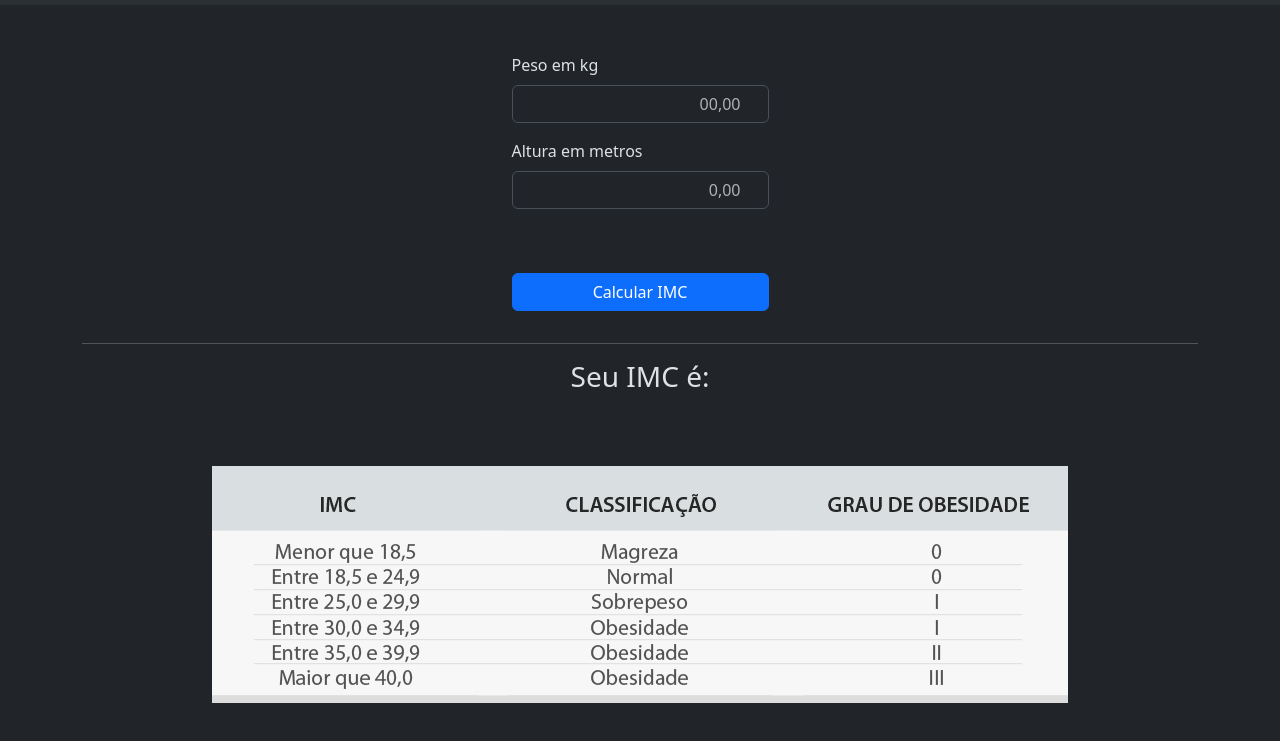
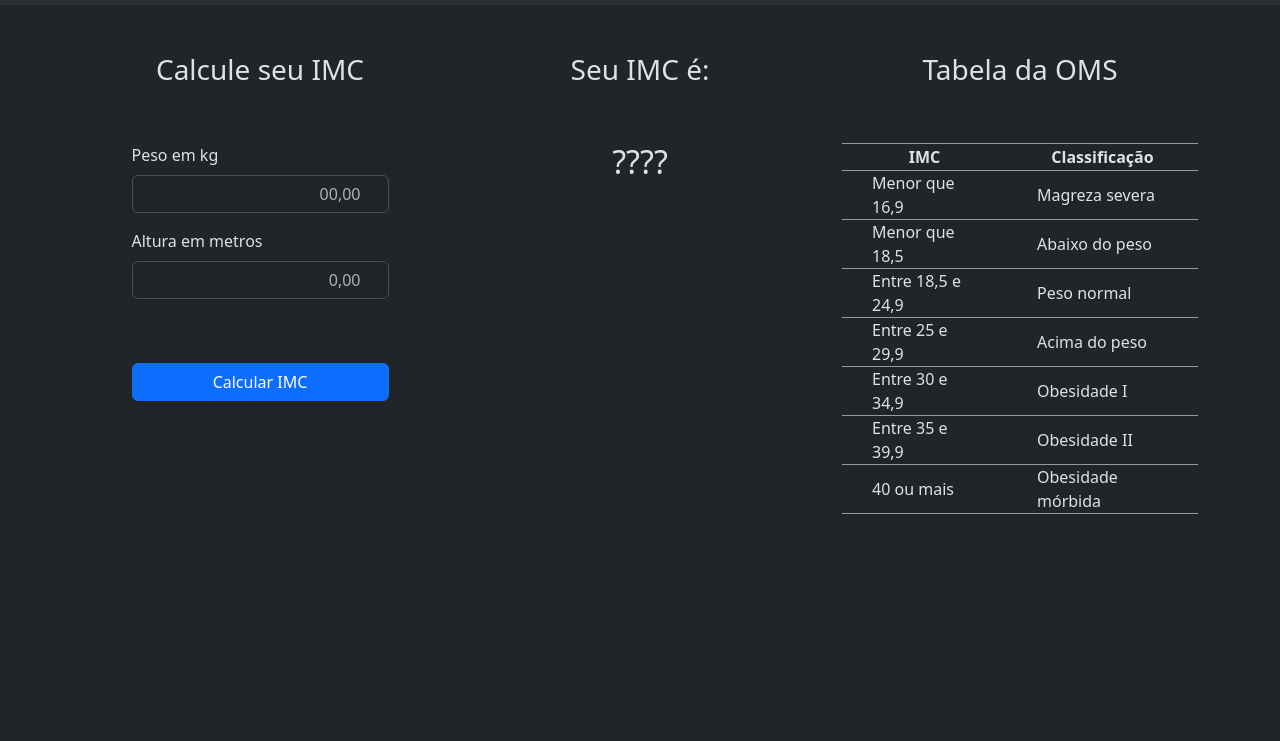
Before and after one commit to alexmachadoribeiro/imc-front-end, a plain HTML site: page index.html in a window 1280 px wide. Shown: the part 51-792 px from the top of the page. Drawn offline with nearby package versions, Linux system fonts and the light colour scheme.

Commit message:
Versão 1.2. Troca da imagem por uma tabela em HTML. Divisão da página em 3 seções.

```diff
--- a/css/estilos.css
+++ b/css/estilos.css
@@ -1,3 +1,20 @@
 .input {
     text-align: right;
 }
+
+table {
+    width: 100%;
+}
+
+td {
+    padding: 0px 30px;
+}
+
+th {
+    text-align: center;
+}
+
+tr {
+    border-top: 1px solid #999;
+    border-bottom: 1px solid #999;
+}
--- a/index.html
+++ b/index.html
@@ -44,7 +44,12 @@
     <!-- corpo da página -->
     <main class="mt-5">
         <div class="container">
+            <div class="row">
+                <section class="col-md-4 col-12">
                     <div class="d-flex justify-content-center">
+                        <h3>Calcule seu IMC</h3>
+                    </div>
+                    <div class="d-flex justify-content-center mt-5">
                         <form>
                             <section class="row">
                                 <div class="mb-3">
@@ -60,23 +65,64 @@
                             </section>
                             <section class="row mt-5">
                                 <div class="mb-3">
-                            <button type="submit" class="btn btn-primary col-12">Calcular IMC</button>
+                                    <button type="submit" class="btn btn-primary col-12 mb-5">Calcular IMC</button>
                                 </div>
                             </section>
                         </form>
                     </div>
-            <hr />
+                </section>
+                <section class="col-md-4 col-12">
                     <div class="d-flex justify-content-center">
                         <h3>Seu IMC é:</h3>
                     </div>
-            <div class="d-flex justify-content-center">
-                <h2 id="result"></h2>
+                    <div class="d-flex justify-content-center mt-5">
+                        <h2 id="result">????</h2>
                     </div>
                     <div class="d-flex justify-content-center">
                         <h3 id="diag"></h3>
                     </div>
+                </section>
+                <section class="col-md-4 col-12">
+                    <div class="d-flex justify-content-center">
+                        <h3>Tabela da OMS</h3>
+                    </div>
                     <div class="d-flex justify-content-center mt-5">
-                <img src="imagens/imc.jpg" class="img-fluid" alt="Tabela do IMC de acordo com a OMS." />
+                        <table>
+                            <tr>
+                                <th>IMC</th>
+                                <th>Classificação</th>
+                            </tr>
+                            <tr>
+                                <td>Menor que 16,9</td>
+                                <td>Magreza severa</td>
+                            </tr>
+                            <tr>
+                                <td>Menor que 18,5</td>
+                                <td>Abaixo do peso</td>
+                            </tr>
+                            <tr>
+                                <td>Entre 18,5 e 24,9</td>
+                                <td>Peso normal</td>
+                            </tr>
+                            <tr>
+                                <td>Entre 25 e 29,9</td>
+                                <td>Acima do peso</td>
+                            </tr>
+                            <tr>
+                                <td>Entre 30 e 34,9</td>
+                                <td>Obesidade I</td>
+                            </tr>
+                            <tr>
+                                <td>Entre 35 e 39,9</td>
+                                <td>Obesidade II</td>
+                            </tr>
+                            <tr>
+                                <td>40 ou mais</td>
+                                <td>Obesidade mórbida</td>
+                            </tr>
+                        </table>
+                    </div>
+                </section>
             </div>
         </div>
     </main>
--- a/js/script.js
+++ b/js/script.js
@@ -18,17 +18,19 @@ imc.addEventListener('click', () => {
     result.innerHTML    = imc.toFixed(2);
 
     diag.innerHTML      = (
-        imc < 18.5
-        ? 'Você está abaixo do peso.'
+        imc < 16.9
+        ? 'Magreza severa.'
+        : imc < 18.5
+        ? 'Abaixo do peso.'
         : imc < 25
-        ? 'Você está no seu peso ideal.'
+        ? 'Peso normal.'
         : imc < 30
-        ? 'Você está acima do peso.'
+        ? 'Acima do peso.'
         : imc < 35
-        ? 'Você está obeso.'
+        ? 'Obesidade I.'
         : imc < 40
-        ? 'Você está com obesidade severa.'
-        : 'Você está com obesidade mórbida. Procure um médico.'
+        ? 'Obesidade II.'
+        : 'Obesidade mórbida.'
     );
 
 });
```
Lines whose indentation alone changed are shown as unchanged.
